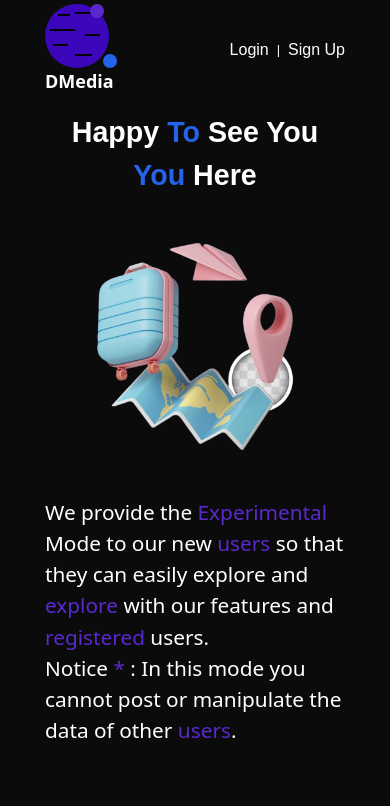
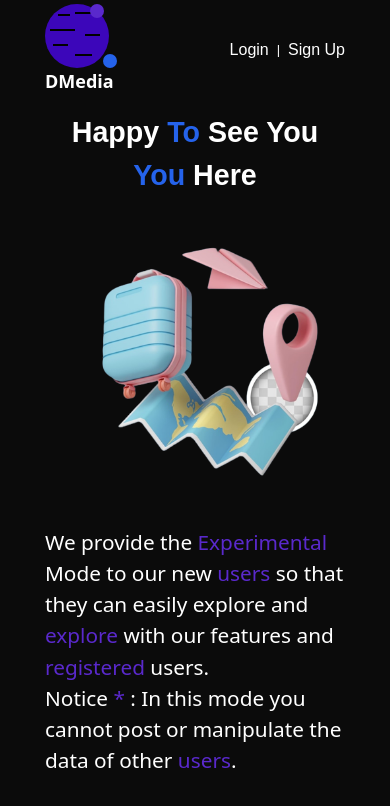
Before and after one commit to dennisdingo28/DMedia, a React (Create React App) app: page / in a window 390 px wide. Shown: the top 806 px of the page. Built offline with nearby package versions, Linux system fonts and the light colour scheme; no server answers; the HTML template or start-up script is replaced by a standard one.

Commit message:
hero not logged

```diff
--- a/src/components/Logged/Hero/NotLoggedHero.jsx
+++ b/src/components/Logged/Hero/NotLoggedHero.jsx
@@ -6,9 +6,9 @@ const NotLoggedHero = () => {
     <div className=''>
         <div className='parent-container'>
              <h1 className='font-semibold font-Karla capitalize mt-3 text-center text-[1.79em]'>Happy <span className='text-darkBlue'>to</span> See You <span className='text-darkBlue'>You</span> Here</h1>
-             <div className='md:flex md:flex-row-reverse md:items-center md:justify-evenly'>
+             <div className='md:flex md:flex-row-reverse md:items-center md:justify-between lg:justify-evenly'>
                 <div className='imageContainer'>
-                    <img src={globe} alt='globe' className='max-w-[500px] max-h-[500px] w-[100%] h-[100%] object-cover'/>
+                    <img src={globe} alt='globe' className='max-w-[500px] max-h-[500px] w-[100%] h-[100%] object-cover min-w-[330px] min-h-[330px]'/>
                 </div>
                 <div className='max-w-[500px]'>
                     <p className='font-karla font-medium text-[1.3em]'>We provide the <span className='text-darkViolet'>Experimental</span> Mode to our new <span className='text-darkViolet'>users</span> so that they can easily explore and <span className='text-darkViolet'>explore</span> with our features and <span className='text-darkViolet'>registered</span> users.
```
